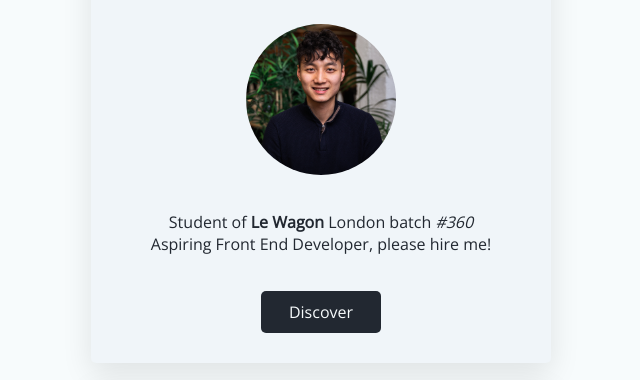
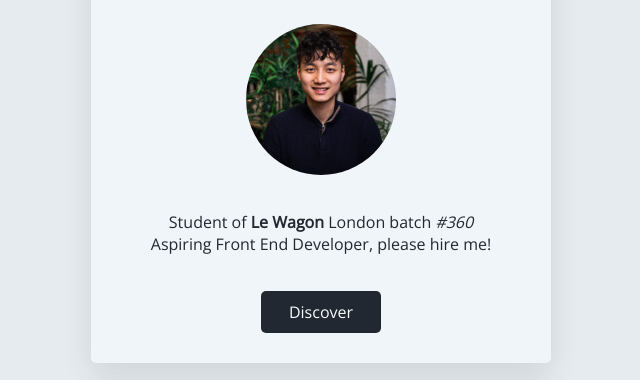
Before and after one commit to tonyhuynh93/profile, a plain HTML site: page index.html in a window 1280 px wide. Shown: the part 162-542 px from the top of the page, without its empty margins (319-959 px from the left). Drawn offline with nearby package versions, Linux system fonts and the light colour scheme.

Commit message:
my profile page

```diff
--- a/style.css
+++ b/style.css
@@ -2,7 +2,7 @@ body {
   /*color: rgba(10, 10, 10, 0.8);*/
   color: #222831;
   text-align: center;
-  background-color: #f7fbfc;
+  background-color: #E5EBEF;
   margin: 0;
 }
 
```
